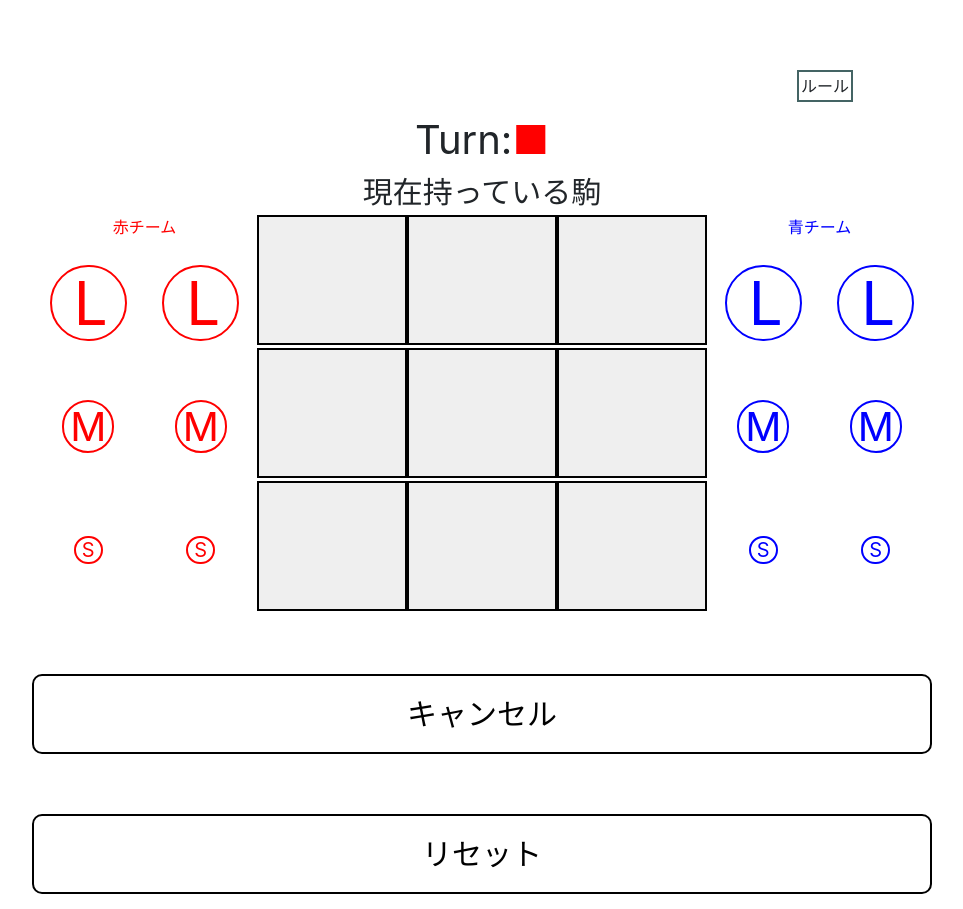
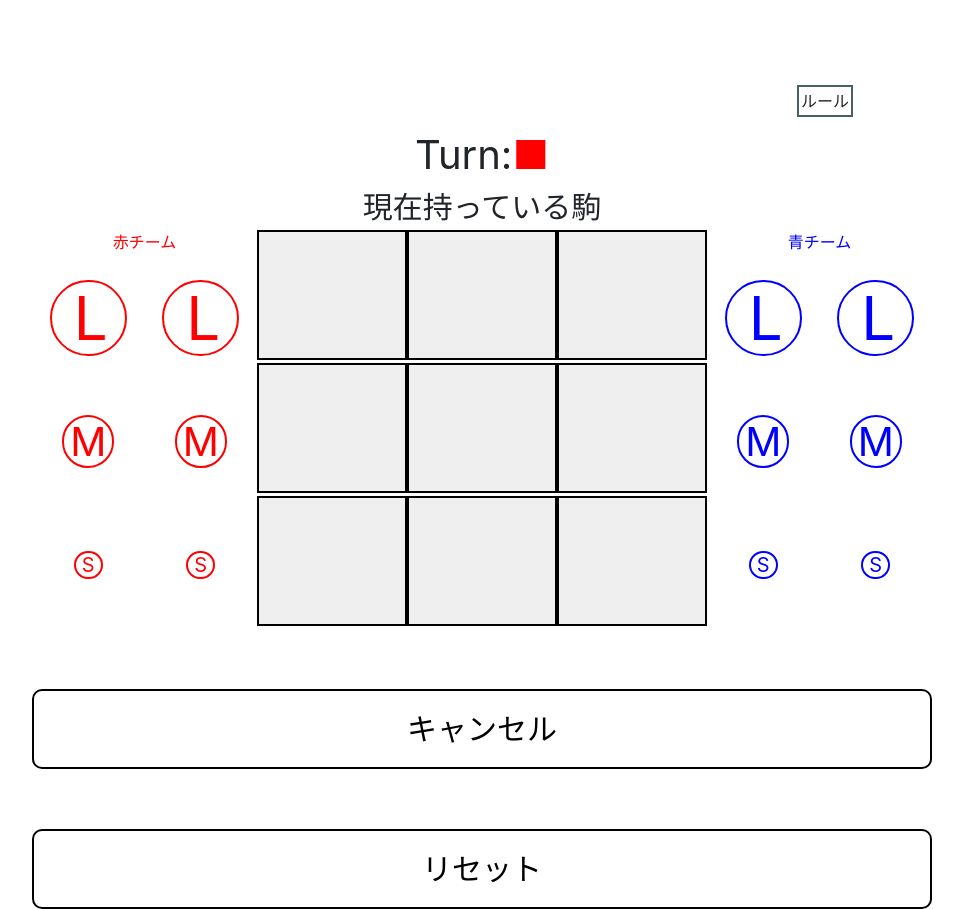
Before and after one commit to naru-19/advanced-marubatu, a plain HTML site: page index.html in a window 1280 px wide. Shown: the whole page, without its empty margins (158-1121 px from the left). Drawn offline with nearby package versions, Linux system fonts and the light colour scheme.

Commit message:
update position rule

```diff
--- a/index.html
+++ b/index.html
@@ -40,8 +40,8 @@
     </div>
     <div class="board container">
       <div class="row">
-        <div class="col-10"></div>
-        <div class="col-2 rule">
+        <div class="col-8 col-sm-10"></div>
+        <div class="col-4 col-sm-2 rule">
             <label class="open" for="pop-up">ルール</label>
         </div>
         <div class="col-3"></div>
--- a/main.css
+++ b/main.css
@@ -1,3 +1,6 @@
+.rule{
+    margin-top: 15px;
+}
 .open {
 	cursor:pointer;
     border: 2px solid #446464;
@@ -40,7 +43,7 @@
 }
 
 body {
-overflow-x: hidden;
+    overflow-x: hidden;
 }
 .row{
     margin-left:0;
```
